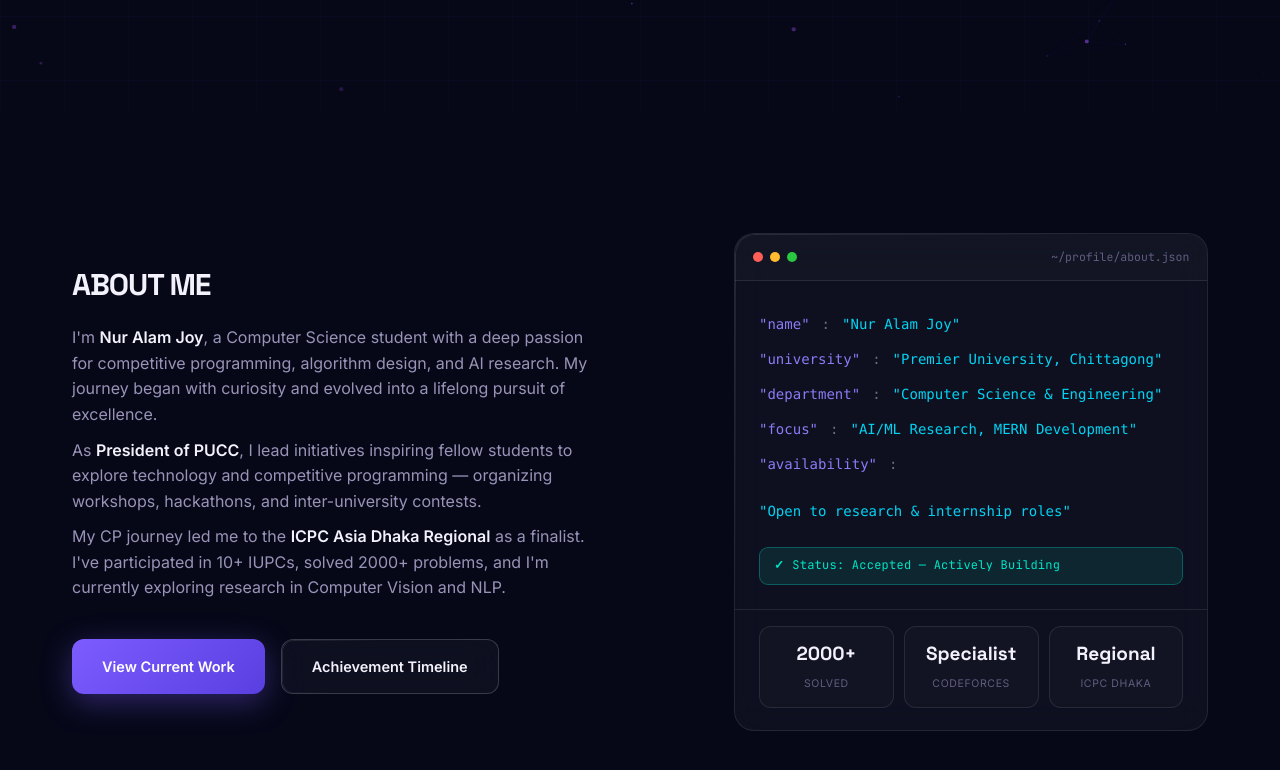
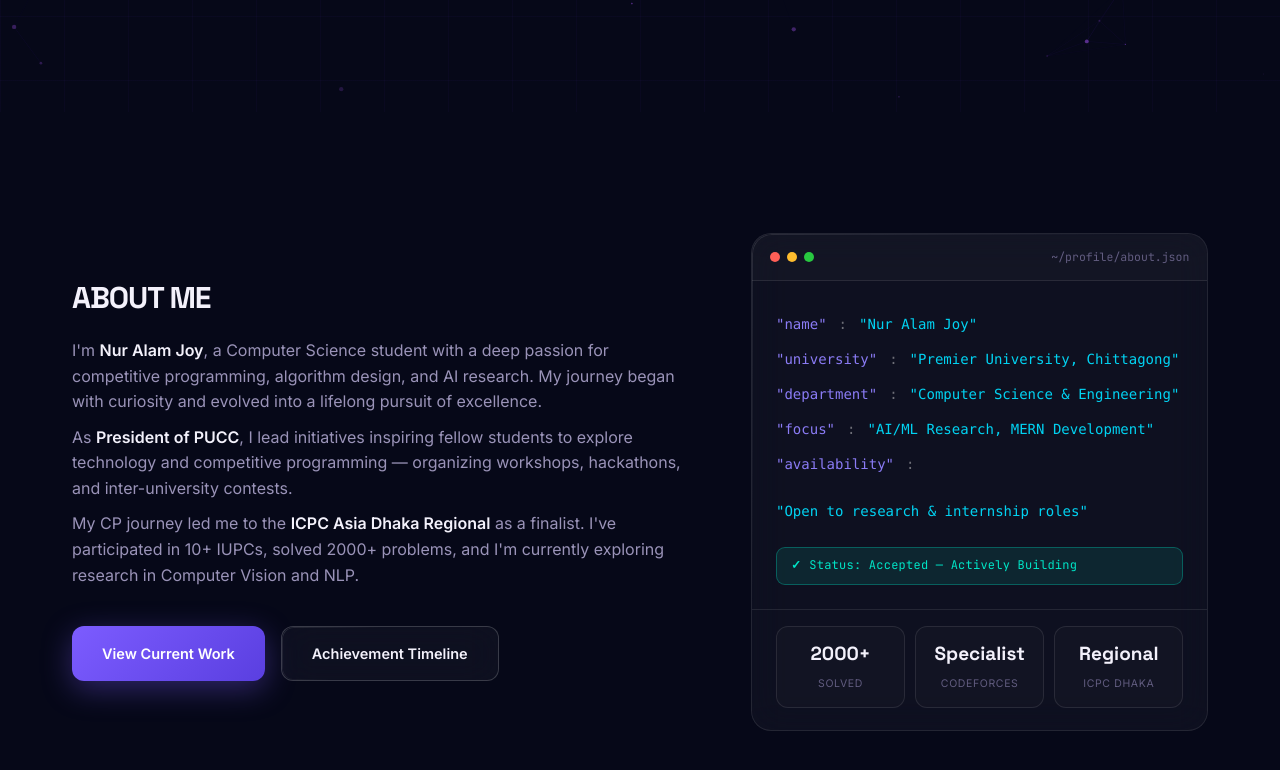
Before and after one commit to nuralamjoy/my_portfolio, a React (Vite) app: page / in a window 1280 px wide. Shown: the part 688-1458 px from the top of the page. Built offline with nearby package versions, Linux system fonts and the light colour scheme.

Commit message:
update about.jsx

```diff
--- a/src/components/About/AboutMe.css
+++ b/src/components/About/AboutMe.css
@@ -89,7 +89,7 @@ HERO
 .about-me-root .hero-grid {
   display: grid;
   grid-template-columns: 1.15fr 0.85fr;
-  gap: 20px;
+  gap: 60px;
   align-items: center;
   width: 100%;
 }
@@ -150,7 +150,7 @@ HERO
 .about-me-root .hero-desc {
   color: var(--muted);
   font-size: 16px;
-  max-width: 520px;
+  /* max-width: 520px; */
   margin-bottom: 38px;
   text-align: left;
 }
--- a/src/components/About/AboutMe.jsx
+++ b/src/components/About/AboutMe.jsx
@@ -116,7 +116,7 @@ export default function AboutMe() {
                 </div>
                 <div className="judge-body">
 
-                  {/* JSON Data========== */}
+                  {/* =====JSON Data========== */}
                   <div className="JsonData relative font-mono text-sm">
                     {profile.map((item) => (
                       <div
@@ -127,7 +127,7 @@ export default function AboutMe() {
 
                         <span className="text-white/40">:</span>
 
-                        <span className="text-cyan-400">"{item.value}"</span>
+                        <span className="text-cyan-400 ">"{item.value}"</span>
                       </div>
                     ))}
                     <span className="cursor-blink"></span>
```
